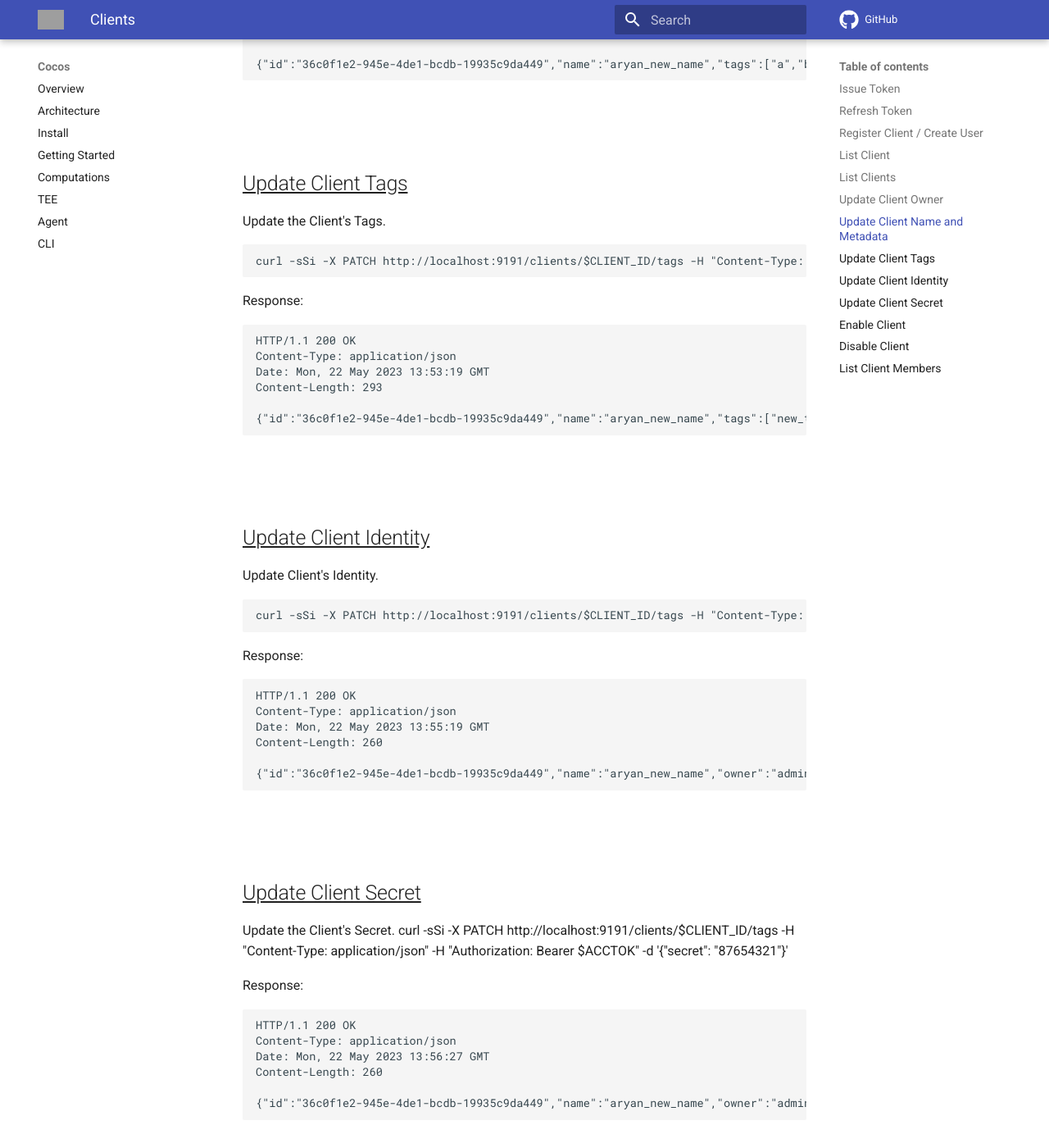
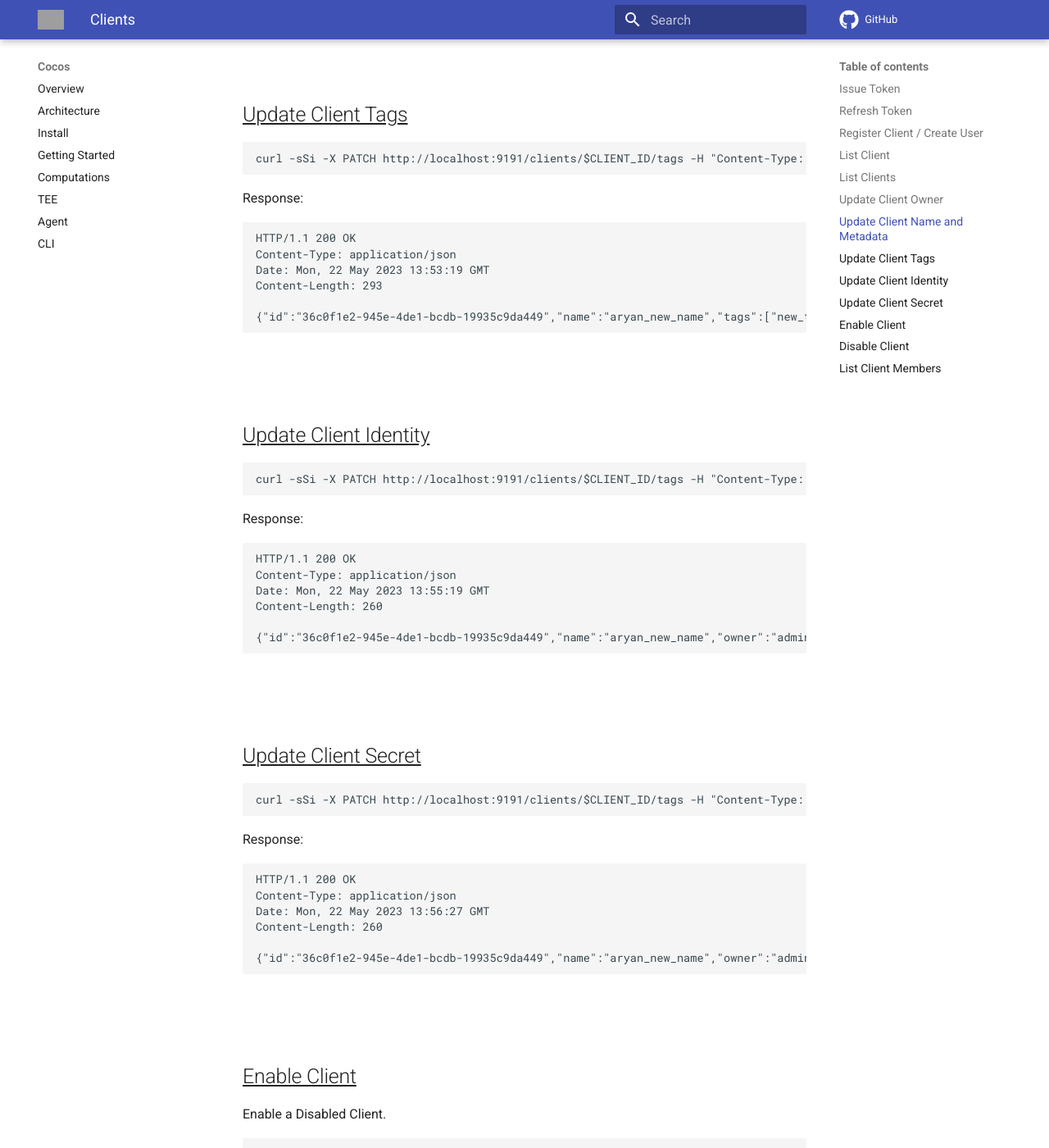
Before and after one commit to ultravioletrs/cocos-docs, an MkDocs documentation site: the page built from docs/clients.md, in a window 1280 px wide and 1400 px high, scrolled down 3561 px. Shown: the whole window at 82% size. Built offline with MkDocs 1.6.1 and Material for MkDocs 9.7.7, drawn with Linux system fonts in a browser that asks for light colours; comment, search, counter and statistics services are not loaded; some of the changed text lies outside the part shown; grey boxes are pictures that could not be loaded.

````diff
--- a/docs/clients.md
+++ b/docs/clients.md
@@ -108,7 +108,6 @@ curl -sSi -X GET http://localhost:9191/clients -H "Content-Type: application/jso
 <br></br>
 
 ## <ins>Update Client Owner</ins>
-Update the owner of a client.
 
 ```bash
 curl -sSi -X PATCH http://localhost:9191/clients/36c0f1e2-945e-4de1-bcdb-19935c9da449/owner -H "Content-Type: application/json" -H "Authorization: Bearer $ACCTOK" -d @- <<EOF
@@ -136,7 +135,6 @@ Content-Length: 253
 <br></br>
 
 ## <ins>Update Client Name and Metadata</ins>
-Update the Client's Name and/or Metadata.
 ```bash
 curl -sSi -X PATCH http://localhost:9191/clients/$CLIENT_ID -H "Content-Type: application/json" -H  "Authorization: Bearer $ACCTOK" -d '{"name": "aryan_new_name"}'
 ```
@@ -154,7 +152,6 @@ Content-Length: 277
 <br></br>
 
 ## <ins>Update Client Tags</ins>
-Update the Client's Tags.
 ```bash
 curl -sSi -X PATCH http://localhost:9191/clients/$CLIENT_ID/tags -H "Content-Type: application/json" -H  "Authorization: Bearer $ACCTOK" -d '{"tags": ["new_tag_1", "new_tag_2"]}'
 ```
@@ -172,7 +169,6 @@ Content-Length: 293
 <br></br>
 
 ## <ins>Update Client Identity</ins>
-Update Client's Identity.
 ```bash
 curl -sSi -X PATCH http://localhost:9191/clients/$CLIENT_ID/tags -H "Content-Type: application/json" -H  "Authorization: Bearer $ACCTOK" -d '{"identity": "aryan_updated@email.com"}'
 ```
@@ -190,8 +186,9 @@ Content-Length: 260
 <br></br>
 
 ## <ins>Update Client Secret</ins>
-Update the Client's Secret.
+```bash
 curl -sSi -X PATCH http://localhost:9191/clients/$CLIENT_ID/tags -H "Content-Type: application/json" -H  "Authorization: Bearer $ACCTOK" -d '{"secret": "87654321"}'
+```
 
 Response:
 ```bash
````
Also changed, not shown: other parts of docs/clients.md (+0 -1 lines), docs/groups.md (added, +40 -0 lines), docs/policies.md (added, +18 -0 lines).
